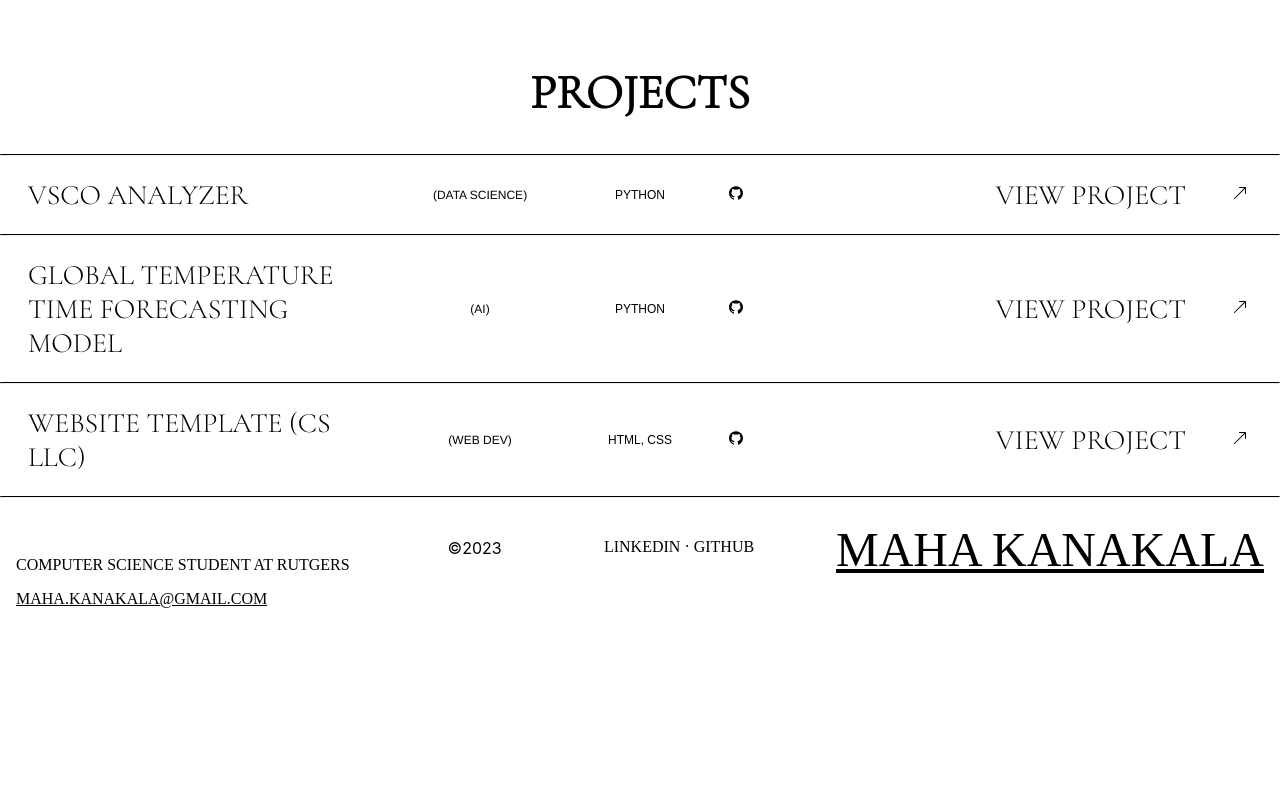
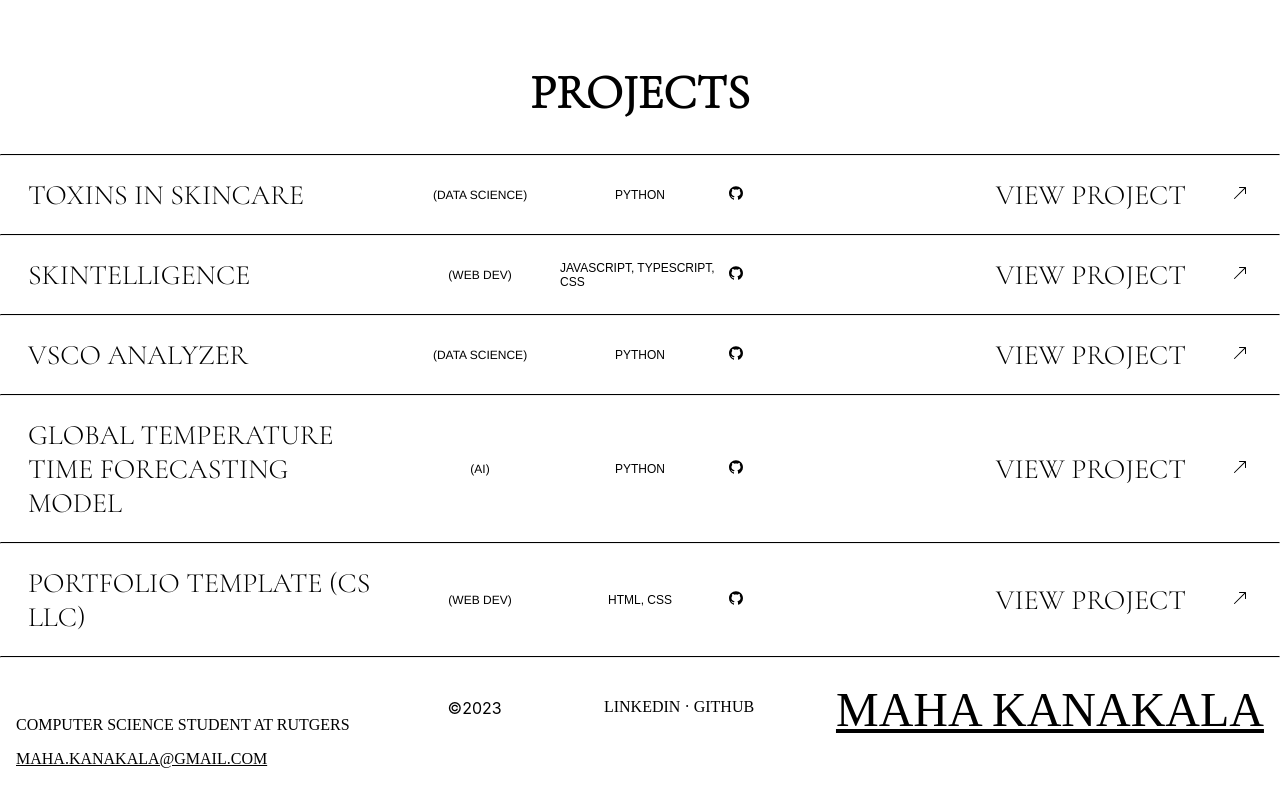
Before and after one commit to mahakanakala/maha.kanakala.com, a Next.js app: page / in a window 1280 px wide. Shown: the part 956-1756 px from the top of the page. Before the commit the page ends 1596 px from the top, so only its background shows below. Built offline with nearby package versions, Linux system fonts and the light colour scheme; no server answers.

Commit message:
add skintelligence

```diff
--- a/src/app/components/ProjectsSection.tsx
+++ b/src/app/components/ProjectsSection.tsx
@@ -7,22 +7,22 @@ import { AiFillGithub } from 'react-icons/ai';
 import Image from 'next/image'
 
 const projectsData = [
-  // {
-  //   title: 'TOXINS IN SKINCARE',
-  //   type: 'DATA SCIENCE',
-  //   languages: 'PYTHON',
-  //   link: '',
-  //   github: 'https://github.com/mahakanakala/toxins-in-skincare',
-  //   image: '/images/toxins_website_preview.gif',
-  // },
-  // {
-  //   title: 'WHATS IN YOUR SKINCARE?',
-  //   type: 'WEB DEV',
-  //   languages: 'JAVASCRIPT, TYPESCRIPT, CSS',
-  //   link: 'https://whats-in-your-skincare.vercel.app/',
-  //   github: 'https://github.com/mahakanakala/toxins-web',
-  //   image: '/images/toxins_website_preview.gif',
-  // },
+  {
+    title: 'TOXINS IN SKINCARE',
+    type: 'DATA SCIENCE',
+    languages: 'PYTHON',
+    link: '',
+    github: 'https://github.com/mahakanakala/toxins-in-skincare',
+    image: '/images/toxins_website_preview.gif',
+  },
+  {
+    title: 'SKINTELLIGENCE',
+    type: 'WEB DEV',
+    languages: 'JAVASCRIPT, TYPESCRIPT, CSS',
+    link: 'https://whats-in-your-skincare.vercel.app/',
+    github: 'https://github.com/mahakanakala/skintelligence_website',
+    image: '/images/toxins_website_preview.gif',
+  },
   {
     title: 'VSCO ANALYZER',
     type: 'DATA SCIENCE',
@@ -40,7 +40,7 @@ const projectsData = [
     image: '/images/toxins_website_preview.gif',
   },
   {
-    title: 'WEBSITE TEMPLATE (CS LLC)',
+    title: 'PORTFOLIO TEMPLATE (CS LLC)',
     type: 'WEB DEV',
     languages: 'HTML, CSS',
     link: 'https://mahakanakala.github.io/csllc-webtemplate/',
```
